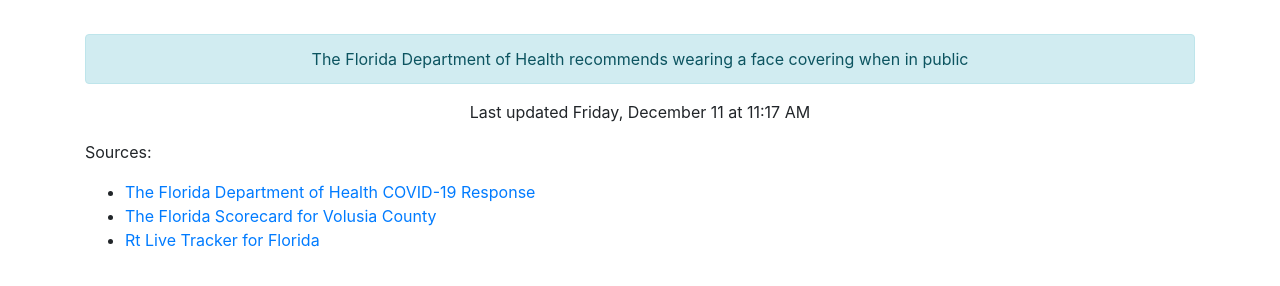
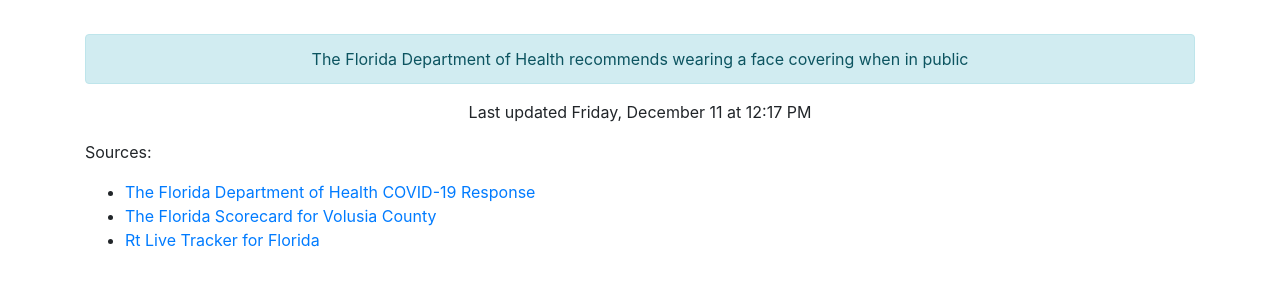
Before and after one commit to thinkjson/timeforchurch, a Jekyll site: the page built from index.md, in a window 1280 px wide. Shown: the part 586-872 px from the top of the page. Built offline with Jekyll 4.4.1, drawn with Linux system fonts in a browser that asks for light colours; our own code applies the rules of GitHub Pages for plain Markdown files.

Commit message:
Updating data

```diff
--- a/_includes/data.html
+++ b/_includes/data.html
@@ -10,4 +10,4 @@
     <div class="outcome text-success">YES</div>
     <div class="alert alert-info" role="alert">The Florida Department of Health recommends wearing a face covering when in public</div>
 
-    <p>Last updated Friday, December 11 at 11:17 AM</p>
+    <p>Last updated Friday, December 11 at 12:17 PM</p>
```
